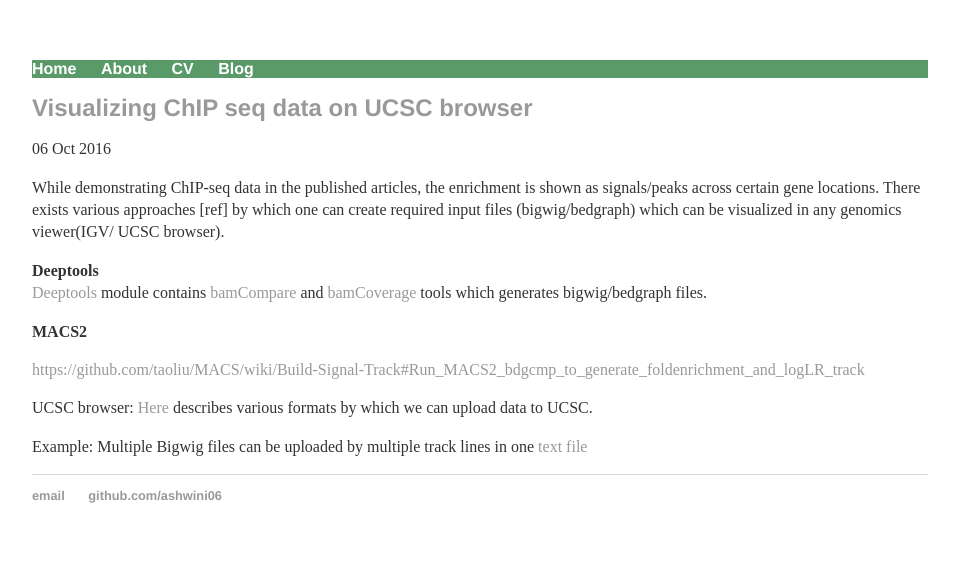
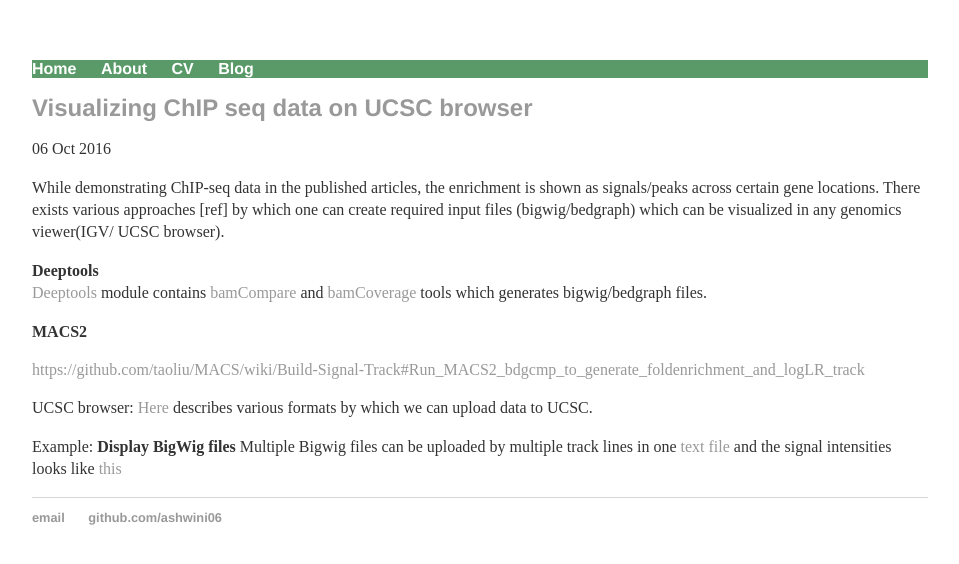
Before and after one commit to ashwini06/ashwini06.github.io, a Jekyll site: the page built from _posts/2016-10-07-Visualizing_ChIP-Seq_data_on_UCSC.md, in a window 1280 px wide. Shown: the top 564 px of the page, without its empty margins (160-1119 px from the left). Built offline with Jekyll 4.4.1, drawn with Linux system fonts in a browser that asks for light colours.

Commit message:
Update 2016-10-07-Visualizing_ChIP-Seq_data_on_UCSC.md

```diff
--- a/_posts/2016-10-07-Visualizing_ChIP-Seq_data_on_UCSC.md
+++ b/_posts/2016-10-07-Visualizing_ChIP-Seq_data_on_UCSC.md
@@ -18,4 +18,6 @@
 UCSC browser:
 [Here](https://genome.ucsc.edu/goldenPath/help/hgTracksHelp.html#CustomTracks) describes various formats by which we can upload data to UCSC.
 
-Example: Multiple Bigwig files can be uploaded by multiple track lines in one [text file](https://github.com/ashwini06/ashwini06.github.io/blob/master/test_data/bigWiggers.txt)
+Example:
+**Display BigWig files**
+Multiple Bigwig files can be uploaded by multiple track lines in one [text file](https://github.com/ashwini06/ashwini06.github.io/blob/master/test_data/bigWiggers.txt) and the signal intensities looks like [this](https://genome.ucsc.edu/cgi-bin/hgTracks?db=mm10&lastVirtModeType=default&lastVirtModeExtraState=&virtModeType=default&virtMode=0&nonVirtPosition=&position=chr3%3A66552219-67402818&hgsid=552638429_xyQghRUJD6mMfpprZXIn5MSLAce4)
```
